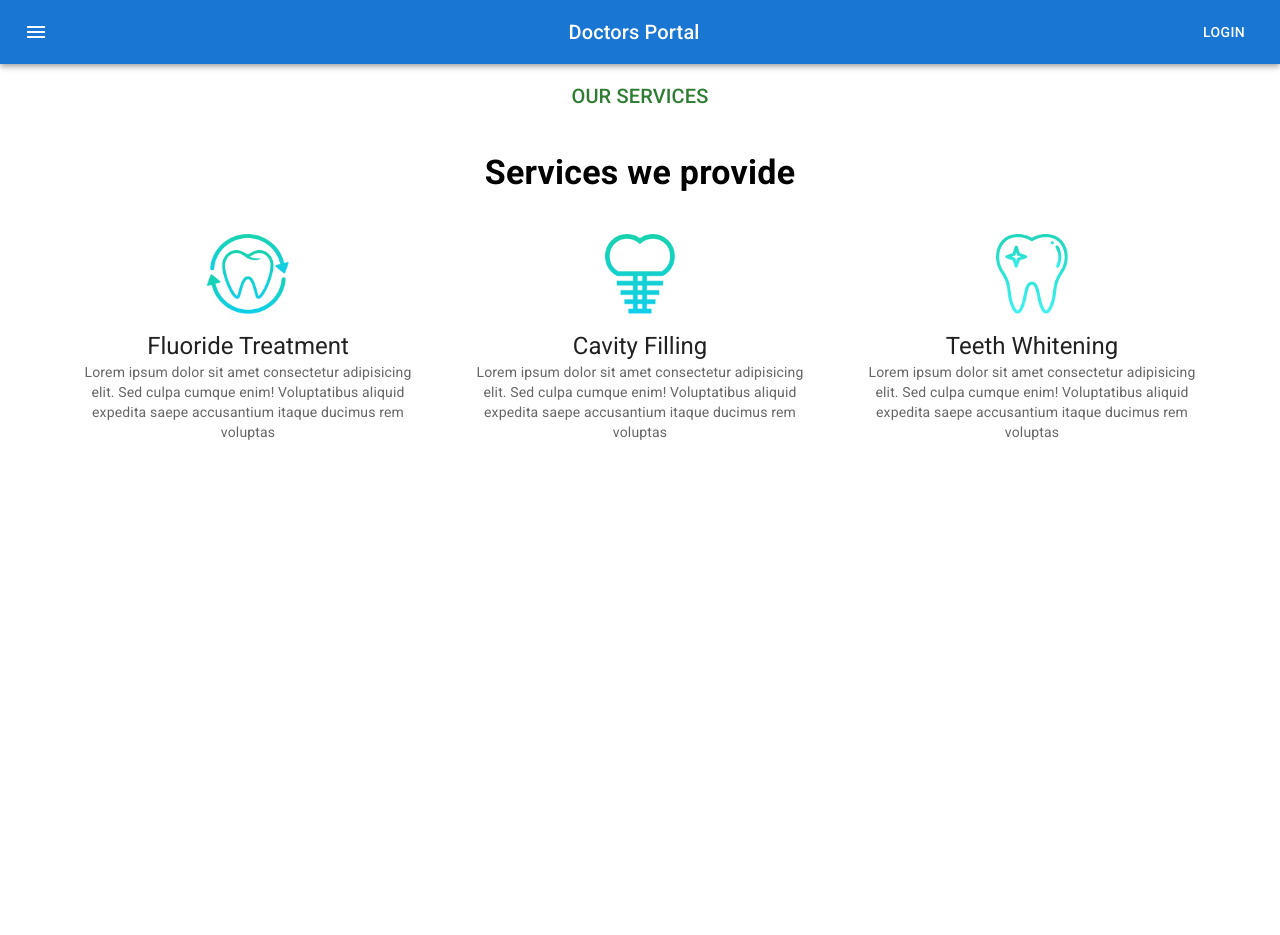
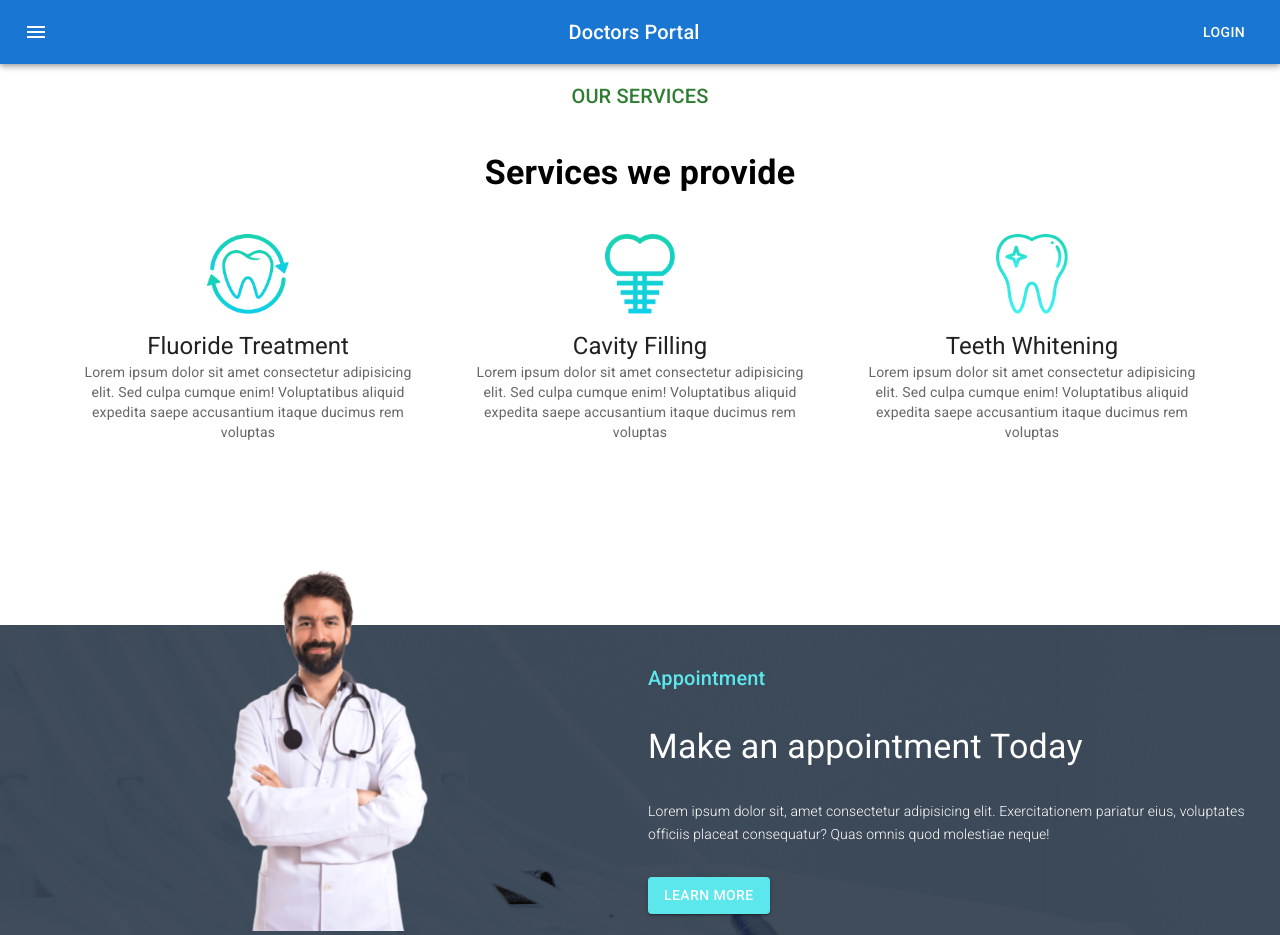
Before and after one commit to muba23/doctors-portal-client, a React (Create React App) app: page / in a window 1280 px wide. Before the commit the page ends 800 px from the top, so only its background shows below. Built offline with nearby package versions, Linux system fonts and the light colour scheme.

Commit message:
third commit

```diff
--- /dev/null
+++ b/src/Pages/Home/AppointmentBanner/AppointmentBanner.js
@@ -0,0 +1,47 @@
+import React from 'react';
+import Box from '@mui/material/Box';
+import Grid from '@mui/material/Grid';
+import doctor from '../../../images/doctor.png'
+import bg from '../../../images/appointment-bg.png'
+import { Button, Typography } from '@mui/material';
+
+const appointmentBanner = {
+    background: `url(${bg})`,
+    backgroundColor: 'rgba(45,58,74, 0.9)',
+    backgroundBlendMode: 'darken, luminosity',
+    marginTop: 175
+}
+
+const AppointmentBanner = () => {
+    return (
+        <Box style={appointmentBanner} sx={{ flexGrow: 1 }}>
+        <Grid container spacing={2}>
+          <Grid item xs={12} md={6}>
+            <img
+            style={{width: 400, marginTop: '-110px' }}
+            src={doctor} alt="" />
+          </Grid>
+          <Grid item xs={12} md={6} sx={{
+              display:'flex',
+              justifyContent: 'flex-start',
+              textAlign: 'left',
+              alignItems: 'center' }}>
+            <Box>
+                <Typography variant="h6" sx={{mb: 4}} style={{color: '#5CE7ED'}}>
+                    Appointment
+                </Typography>
+                <Typography variant="h4" style={{color: 'white'}}>
+                    Make an appointment Today
+                </Typography>
+                <Typography variant="h6" sx={{my: 4}} style={{color: 'white', fontSize: 14, fontWeight: 300}}>
+                    Lorem ipsum dolor sit, amet consectetur adipisicing elit. Exercitationem pariatur eius, voluptates officiis placeat consequatur? Quas omnis quod molestiae neque!
+                </Typography>
+                <Button style={{backgroundColor: '#5CE7ED'}} variant="contained">Learn More</Button>
+            </Box>
+          </Grid>
+        </Grid>
+      </Box>
+    );
+};
+
+export default AppointmentBanner;
--- a/src/Pages/Home/Home/Home.js
+++ b/src/Pages/Home/Home/Home.js
@@ -1,5 +1,6 @@
 import React from 'react';
 import Navigation from '../../Shared/Navigation/Navigation';
+import AppointmentBanner from '../AppointmentBanner/AppointmentBanner';
 import Services from '../Services/Services';
 
 const Home = () => {
@@ -7,6 +8,7 @@
         <div>
             <Navigation></Navigation>
             <Services></Services>
+            <AppointmentBanner></AppointmentBanner>
         </div>
     );
 };
--- a/src/Pages/Home/Services/Services.js
+++ b/src/Pages/Home/Services/Services.js
@@ -26,7 +26,6 @@
     }
 ]
 
-
 const Services = () => {
     return (
         <Box sx={{ flexGrow: 1 }}>
```
